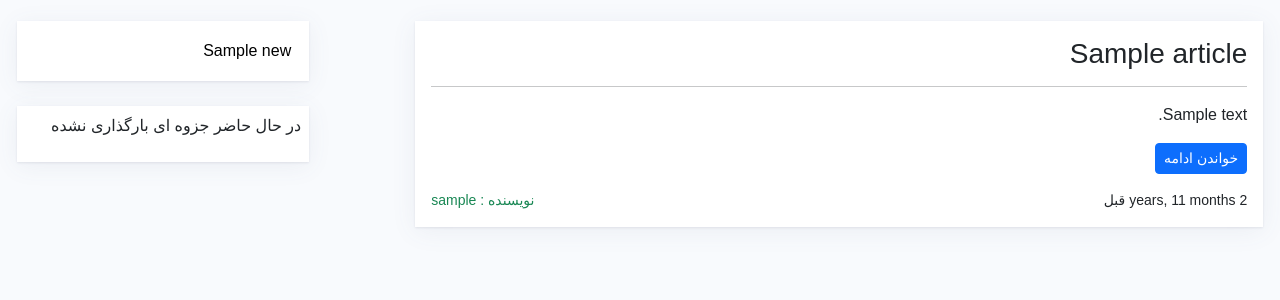
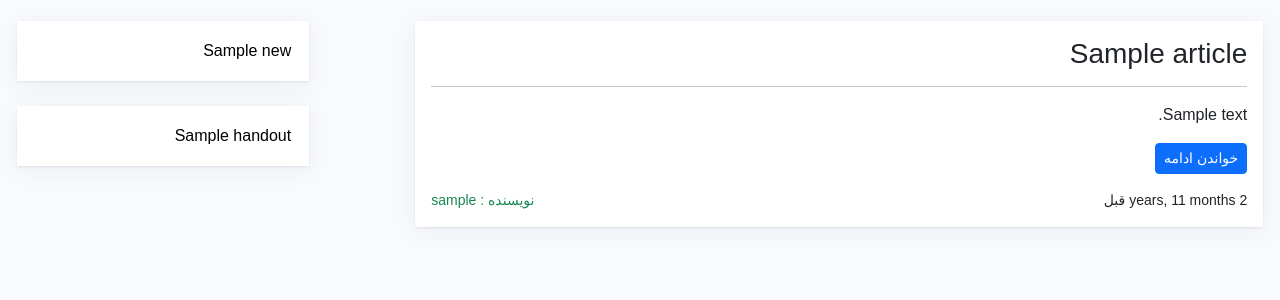
Before and after one commit to PooyaRezaee/institute, a Django app: page / in a window 1280 px wide. Shown: the part 72-372 px from the top of the page. Run offline with Django 4.2, Linux system fonts and the light colour scheme; tables that the repository leaves empty hold one stand-in row (values such as "Sample post"); some web fonts are replaced.

Commit message:
Add Handout In index page

```diff
--- a/home/templates/home/index.html
+++ b/home/templates/home/index.html
@@ -6,7 +6,7 @@
     <div class="d-flex flex-column float-end col-3">
         <section class="box p-2" dir="rtl">
             <!-- News -->
-            {% for news in all_news %}
+            {% for news in last_news %}
             <a href='{% url "home:detail-news" news.id %}' class="item-box d-block">
                 {{news.title}}
             </a>
@@ -18,8 +18,8 @@
         </section>
         <section class="box p-2" dir="rtl">
             <!-- handout -->
-            {% for handout in all_handout %}
-            <a href='#' class="item-box d-block">
+            {% for handout in last_handout %}
+            <a href='{{ handout.pdf.url }}' class="item-box d-block">
                 {{handout.title}}
             </a>
             {% empty %}
@@ -32,7 +32,7 @@
 
     <section class="col-8 float-start box p-3" dir="rtl">
         <!-- Artiles -->
-        {% for article in all_articles %}
+        {% for article in last_articles %}
         <div>
             <h3>{{article.title}}</h3>
             <hr>
--- a/home/views.py
+++ b/home/views.py
@@ -1,15 +1,17 @@
 from django.shortcuts import render
 from django.views import View
 from django.views.generic import DetailView,ListView
-from .models import News,Article
+from .models import News,Article,Handout
 class Index(View):
     def get(self,request):
-        all_news = News.objects.all().order_by('-created')[:5]
-        all_articles = Article.objects.all().order_by('-created')[:5]
+        last_news = News.objects.all().order_by('-created')[:5]
+        last_articles = Article.objects.all().order_by('-created')[:5]
+        last_handout = Handout.objects.all().order_by('-created')[:5]
 
         context = {
-            'all_news':all_news,
-            'all_articles':all_articles,
+            'last_news':last_news,
+            'last_articles':last_articles,
+            'last_handout':last_handout,
         }
 
         return render(request,'home/index.html',context)
```
